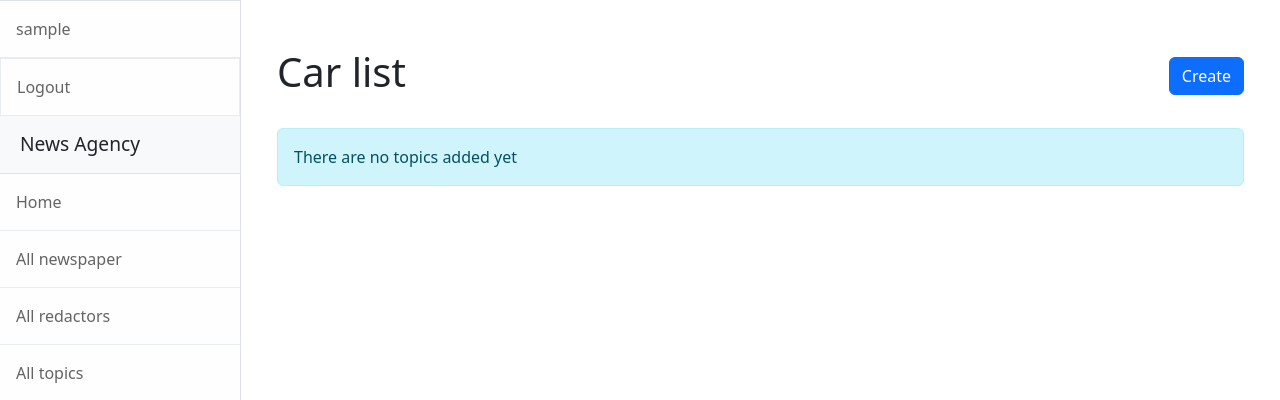
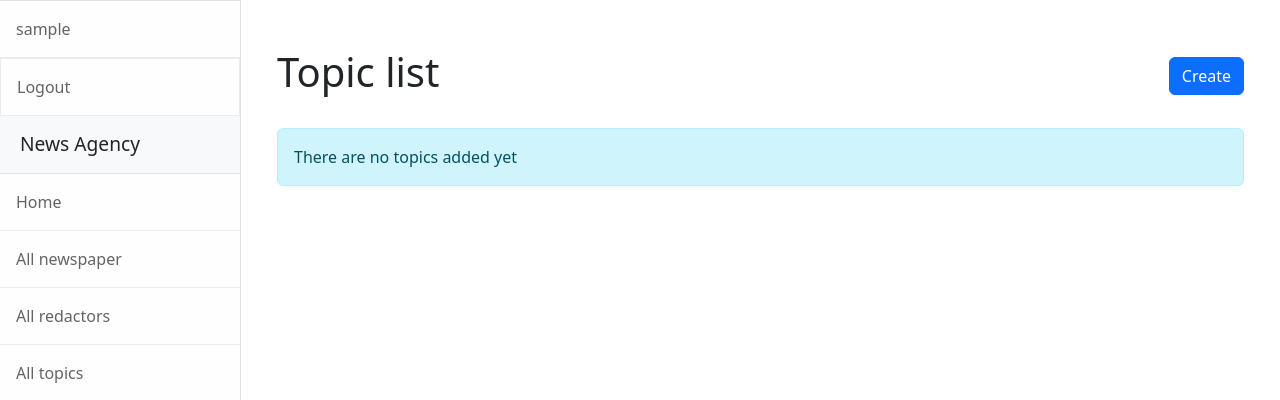
Before and after one commit to mrkanis82-gif/News-agency, a Django app: page /topic/ in a window 1280 px wide. Shown: the part 57-457 px from the top of the page. Run offline with Django 5.2, Linux system fonts and the light colour scheme; the visitor is signed in with stand-in values (Sample User, id 1); data that the repository does not hold is empty; some libraries are stand-ins or nearby versions.

Commit message:
improved ui change title of the page.

```diff
--- a/templates/agency/topic_list.html
+++ b/templates/agency/topic_list.html
@@ -3,7 +3,7 @@
 {% block content %}
   <div class="container mt-4">
     <div class="d-flex justify-content-between align-items-center mb-4">
-      <h1>Car list</h1>
+      <h1>Topic list</h1>
       <a href="{% url 'agency:topic-create' %}" class="btn btn-primary">
         <i class="bi bi-plus-circle"></i> Create
       </a>
```
